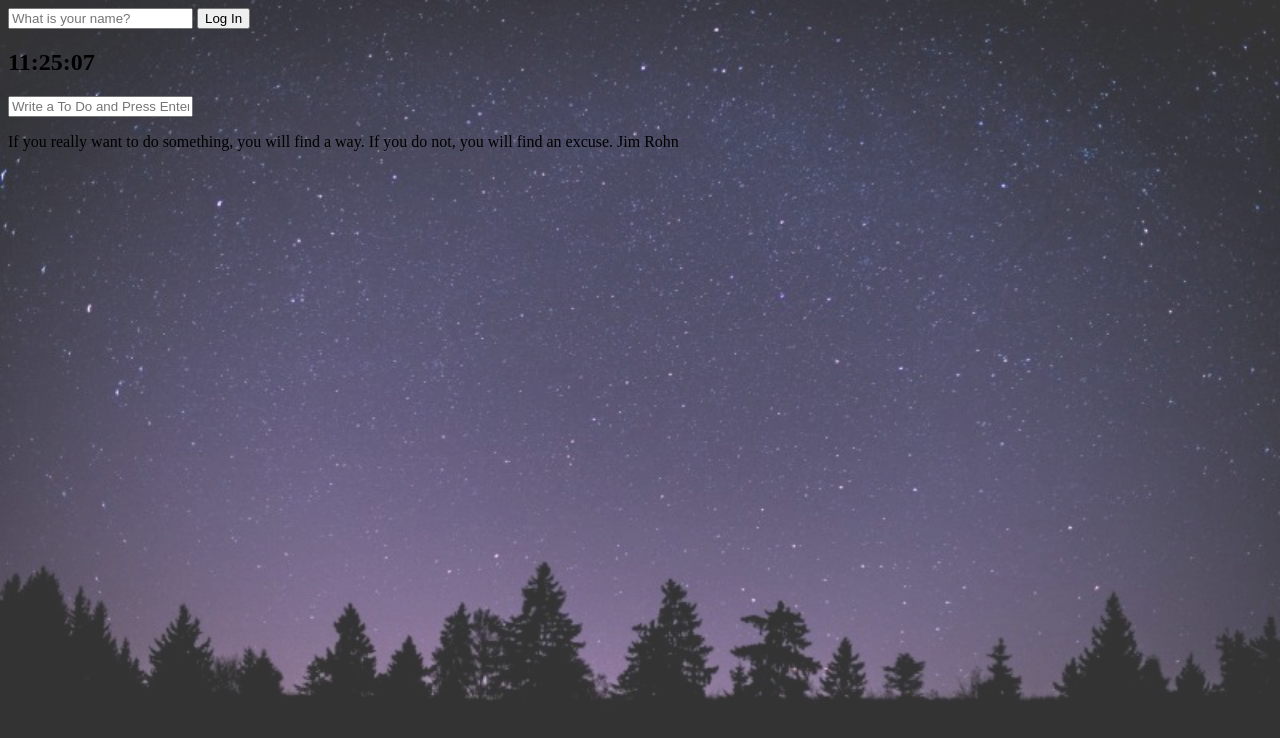
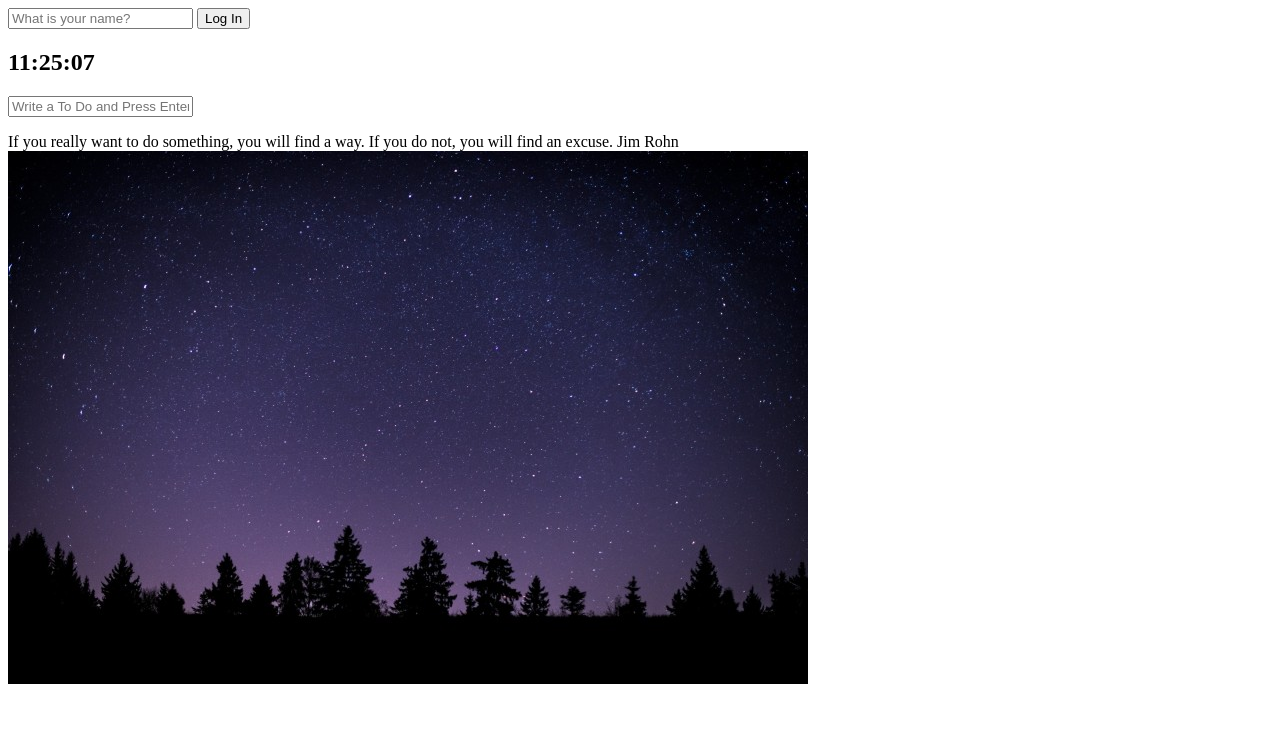
Before and after one commit to min9-530/Chrome-app-clone-coding-with-VanillaJS, a plain HTML site: page index.html in a window 1280 px wide. Drawn offline with Linux system fonts and the light colour scheme.

Commit message:
Deleting To Dos p.3

```diff
--- a/css/style.css
+++ b/css/style.css
@@ -5,15 +5,3 @@
 /* #greeting {
     color: red;
 } */
-
-img {
-    position:absolute;
-    width:100%;
-    height:100%;
-    left: 0px;
-    top: 0px;
-    right:0px;
-    bottom:0px;
-    z-index: -1;
-    opacity:80%;
-}
--- a/js/greetings.js
+++ b/js/greetings.js
@@ -5,12 +5,6 @@ const greeting = document.querySelector("#greeting");
 const link = document.querySelector("#Chrome-app-clone-coding-with-VanillaJS");
 
 const savedUsername = localStorage.getItem("username");
-
-function paintGreetings(username){
-    greeting.innerText = `hello ${username}`;
-    greeting.classList.remove("hidden");
-}
-
 
 function onLoginSubmit(event) {
     event.preventDefault();
@@ -20,6 +14,12 @@ function onLoginSubmit(event) {
     paintGreetings(savedUsername);
 }
 
+function paintGreetings(username){
+    greeting.innerText = `hello ${username}`;
+    greeting.classList.remove("hidden");
+}
+
+
 if(savedUsername === null){
     loginform.classList.remove("hidden");
     loginform.addEventListener("submit", onLoginSubmit);
--- a/js/todo.js
+++ b/js/todo.js
@@ -11,6 +11,8 @@ function saveTodos() {
 function deleteTodo(event) {
     const li = event.target.parentElement;
     li.remove();
+    toDos = toDos.filter((toDo) => toDo.id !== parseInt(li.id));
+    saveTodos();
 }
 
 function paintToDo(newTodo) {
@@ -47,7 +49,3 @@ if(savedToDos !== null) {
     toDos = parsedToDos;
     parsedToDos.forEach(paintToDo);
 }
-
-function sexyFilter(item){
-
-}
```
